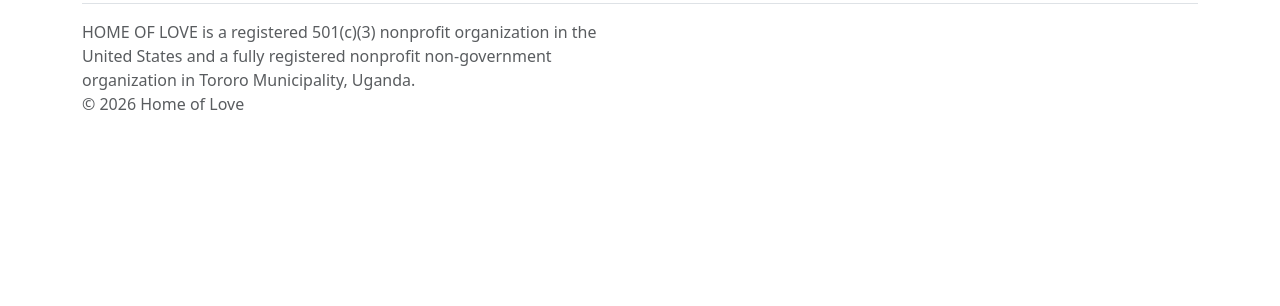
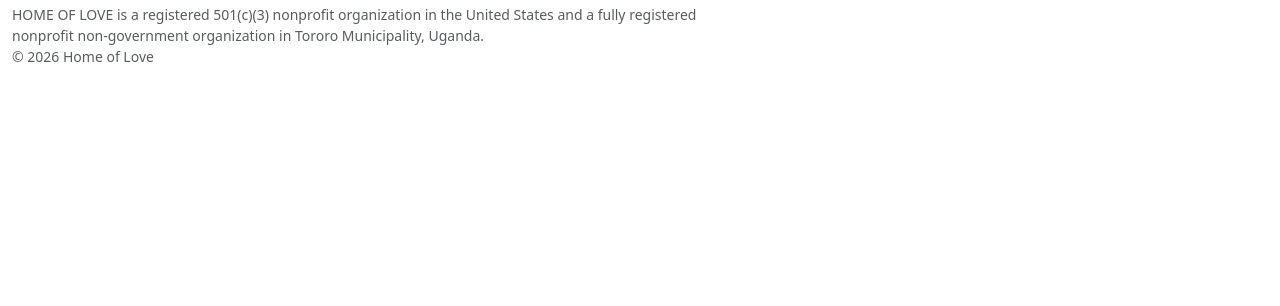
Before and after one commit to philiplessner/HOLO, a Flask app: page /blog in a window 1280 px wide. Shown: the part 494-800 px from the top of the page. Run offline with Flask 3, Linux system fonts and the light colour scheme; data comes from the database, SQL or seed files in the repository.

Commit message:
Smaller font for footer. Continue to work on donate page.

```diff
--- a/app/templates/base.html
+++ b/app/templates/base.html
@@ -16,18 +16,12 @@
         {% include 'navbar.html' %}
         {% block content %}
         {% endblock %}
-        <div class="container">
-  <footer class="d-flex flex-wrap justify-content-between align-items-left py-3 my-4 border-top">
-    <div class="col-md-6 d-flex align-items-center">
-      <span class="mb-3 mb-md-0 text-muted">HOME OF LOVE is a registered 501(c)(3) nonprofit organization in the United States and
+<div class="container-fluid px-0">
+  <footer class="d-flex justify-content-start align-items-start text-start w-100 py-3 border-top">
+    <div class="col-md-7 d-flex align-items-left">
+      <span class="mb-3 mb-md-0 small text-muted">HOME OF LOVE is a registered 501(c)(3) nonprofit organization in the United States and
 a fully registered nonprofit non-government organization in Tororo Municipality, Uganda. <p>© 2026 Home of Love</p></span>
     </div>
-
-    <ul class="nav col-md-4 justify-content-end list-unstyled d-flex">
-      <li class="ms-3"><a class="text-muted" href="#"><svg class="bi" width="24" height="24"><use xlink:href="#twitter"></use></svg></a></li>
-      <li class="ms-3"><a class="text-muted" href="#"><svg class="bi" width="24" height="24"><use xlink:href="#instagram"></use></svg></a></li>
-      <li class="ms-3"><a class="text-muted" href="#"><svg class="bi" width="24" height="24"><use xlink:href="#facebook"></use></svg></a></li>
-    </ul>
   </footer>
 </div>
     <script src="https://cdn.jsdelivr.net/npm/bootstrap@5.3.3/dist/js/bootstrap.bundle.min.js" integrity="sha384-YvpcrYf0tY3lHB60NNkmXc5s9fDVZLESaAA55NDzOxhy9GkcIdslK1eN7N6jIeHz" crossorigin="anonymous"></script>
```
Also changed, not shown: app/templates/donate.html (+13 -12 lines).
